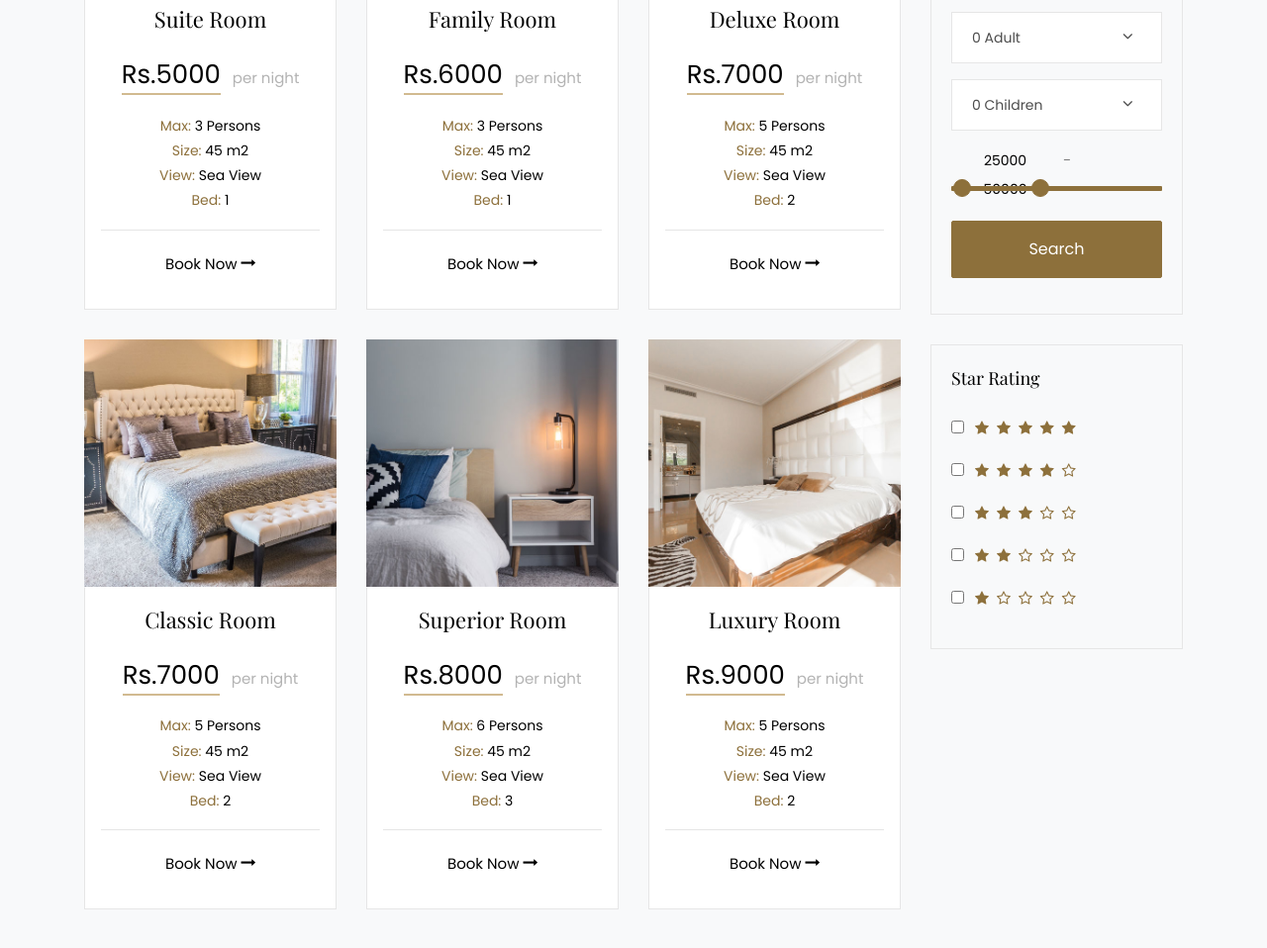
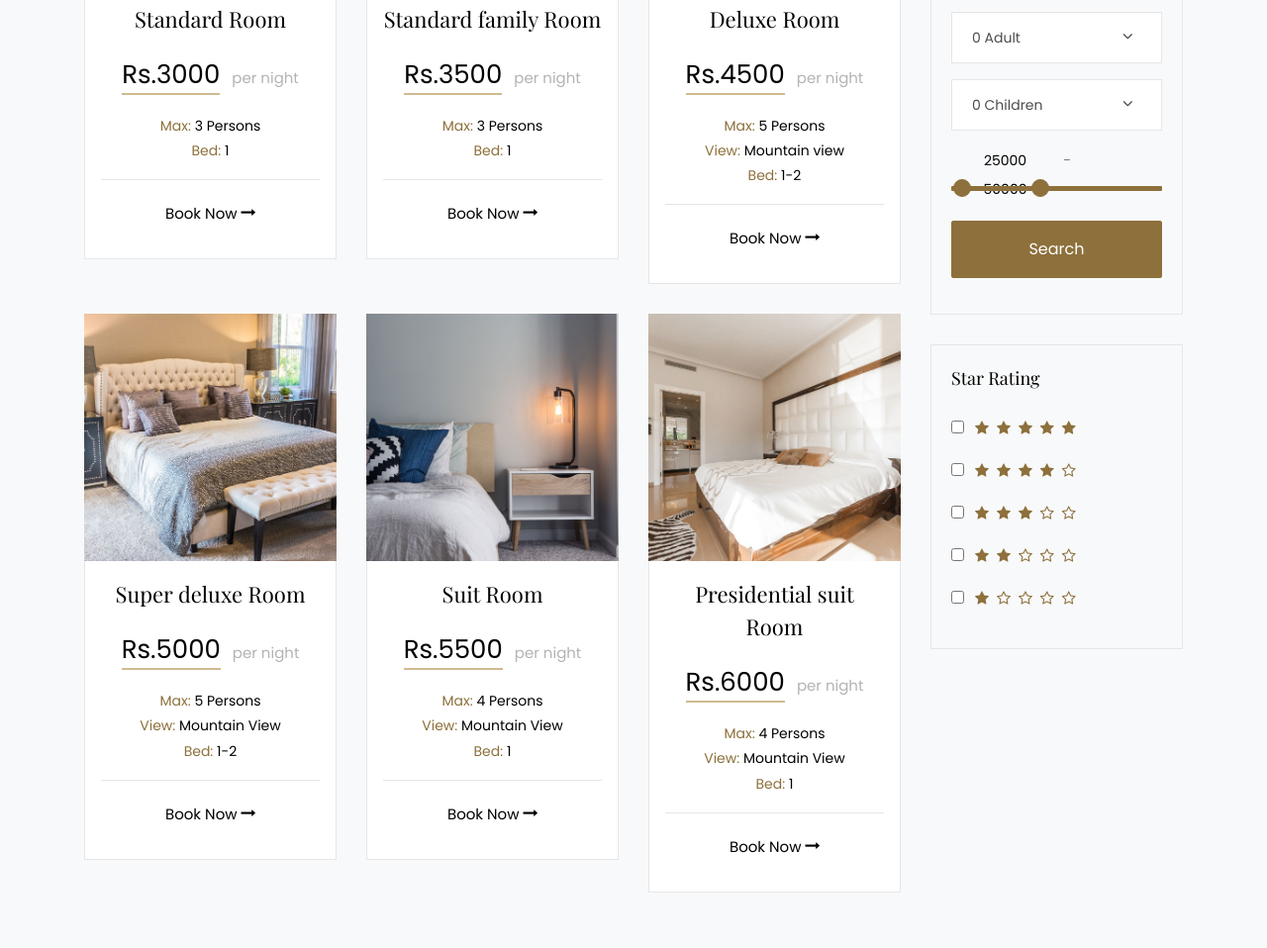
Before and after one commit to Bibhuson/hotelarati, a plain HTML site: page rooms.html in a window 1280 px wide. Shown: the part 654-1612 px from the top of the page at 99% size. Drawn offline with nearby package versions, Linux system fonts and the light colour scheme; some packages are replaced by stand-ins of ours; files whose address does not match are found by name; a web font is replaced by a local one.

Commit message:
Update rooms.html

```diff
--- a/rooms.html
+++ b/rooms.html
@@ -78,12 +78,10 @@
 		    						</div>
 		    					</a>
 		    					<div class="text p-3 text-center">
-		    						<h3 class="mb-3"><a href="rooms-single.html">Suite Room</a></h3>
-		    						<p><span class="price mr-2">Rs.5000</span> <span class="per">per night</span></p>
+		    						<h3 class="mb-3"><a href="rooms-single.html">Standard Room</a></h3>
+		    						<p><span class="price mr-2">Rs.3000</span> <span class="per">per night</span></p>
 		    						<ul class="list">
 		    							<li><span>Max:</span> 3 Persons</li>
-		    							<li><span>Size:</span> 45 m2</li>
-		    							<li><span>View:</span> Sea View</li>
 		    							<li><span>Bed:</span> 1</li>
 		    						</ul>
 		    						<hr>
@@ -99,13 +97,11 @@
 		    						</div>
 		    					</a>
 		    					<div class="text p-3 text-center">
-		    						<h3 class="mb-3"><a href="rooms-single.html">Family Room</a></h3>
-		    						<p><span class="price mr-2">Rs.6000</span> <span class="per">per night</span></p>
+		    						<h3 class="mb-3"><a href="rooms-single.html">Standard family Room</a></h3>
+		    						<p><span class="price mr-2">Rs.3500</span> <span class="per">per night</span></p>
 		    						<ul class="list">
 		    							<li><span>Max:</span> 3 Persons</li>
-		    							<li><span>Size:</span> 45 m2</li>
-		    							<li><span>View:</span> Sea View</li>
-		    							<li><span>Bed:</span> 1</li>
+									<li><span>Bed:</span> 1</li>
 		    						</ul>
 		    						<hr>
 		    						<p class="pt-1"><a href="room-single.html" class="btn-custom">Book Now <span class="icon-long-arrow-right"></span></a></p>
@@ -121,12 +117,11 @@
 		    					</a>
 		    					<div class="text p-3 text-center">
 		    						<h3 class="mb-3"><a href="rooms-single.html">Deluxe Room</a></h3>
-		    						<p><span class="price mr-2">Rs.7000</span> <span class="per">per night</span></p>
+		    						<p><span class="price mr-2">Rs.4500</span> <span class="per">per night</span></p>
 		    						<ul class="list">
 		    							<li><span>Max:</span> 5 Persons</li>
-		    							<li><span>Size:</span> 45 m2</li>
-		    							<li><span>View:</span> Sea View</li>
-		    							<li><span>Bed:</span> 2</li>
+		    							<li><span>View:</span> Mountain view</li>
+		    							<li><span>Bed:</span> 1-2</li>
 		    						</ul>
 		    						<hr>
 		    						<p class="pt-1"><a href="room-single.html" class="btn-custom">Book Now <span class="icon-long-arrow-right"></span></a></p>
@@ -141,13 +136,12 @@
 		    						</div>
 		    					</a>
 		    					<div class="text p-3 text-center">
-		    						<h3 class="mb-3"><a href="rooms-single.html">Classic Room</a></h3>
-		    						<p><span class="price mr-2">Rs.7000</span> <span class="per">per night</span></p>
+		    						<h3 class="mb-3"><a href="rooms-single.html">Super deluxe Room</a></h3>
+		    						<p><span class="price mr-2">Rs.5000</span> <span class="per">per night</span></p>
 		    						<ul class="list">
 		    							<li><span>Max:</span> 5 Persons</li>
-		    							<li><span>Size:</span> 45 m2</li>
-		    							<li><span>View:</span> Sea View</li>
-		    							<li><span>Bed:</span> 2</li>
+		    							<li><span>View:</span> Mountain View</li>
+		    							<li><span>Bed:</span> 1-2</li>
 		    						</ul>
 		    						<hr>
 		    						<p class="pt-1"><a href="room-single.html" class="btn-custom">Book Now <span class="icon-long-arrow-right"></span></a></p>
@@ -162,13 +156,12 @@
 		    						</div>
 		    					</a>
 		    					<div class="text p-3 text-center">
-		    						<h3 class="mb-3"><a href="rooms-single.html">Superior Room</a></h3>
-		    						<p><span class="price mr-2">Rs.8000</span> <span class="per">per night</span></p>
+		    						<h3 class="mb-3"><a href="rooms-single.html">Suit Room</a></h3>
+		    						<p><span class="price mr-2">Rs.5500</span> <span class="per">per night</span></p>
 		    						<ul class="list">
-		    							<li><span>Max:</span> 6 Persons</li>
-		    							<li><span>Size:</span> 45 m2</li>
-		    							<li><span>View:</span> Sea View</li>
-		    							<li><span>Bed:</span> 3</li>
+		    							<li><span>Max:</span> 4 Persons</li>
+		    							<li><span>View:</span> Mountain View</li>
+		    							<li><span>Bed:</span> 1</li>
 		    						</ul>
 		    						<hr>
 		    						<p class="pt-1"><a href="room-single.html" class="btn-custom">Book Now <span class="icon-long-arrow-right"></span></a></p>
@@ -183,13 +176,12 @@
 		    						</div>
 		    					</a>
 		    					<div class="text p-3 text-center">
-		    						<h3 class="mb-3"><a href="rooms-single.html">Luxury Room</a></h3>
-		    						<p><span class="price mr-2">Rs.9000</span> <span class="per">per night</span></p>
+		    						<h3 class="mb-3"><a href="rooms-single.html">Presidential suit Room</a></h3>
+		    						<p><span class="price mr-2">Rs.6000</span> <span class="per">per night</span></p>
 		    						<ul class="list">
-		    							<li><span>Max:</span> 5 Persons</li>
-		    							<li><span>Size:</span> 45 m2</li>
-		    							<li><span>View:</span> Sea View</li>
-		    							<li><span>Bed:</span> 2</li>
+		    							<li><span>Max:</span> 4 Persons</li>
+		    							<li><span>View:</span> Mountain View</li>
+		    							<li><span>Bed:</span> 1</li>
 		    						</ul>
 		    						<hr>
 		    						<p class="pt-1"><a href="room-single.html" class="btn-custom">Book Now <span class="icon-long-arrow-right"></span></a></p>
```
